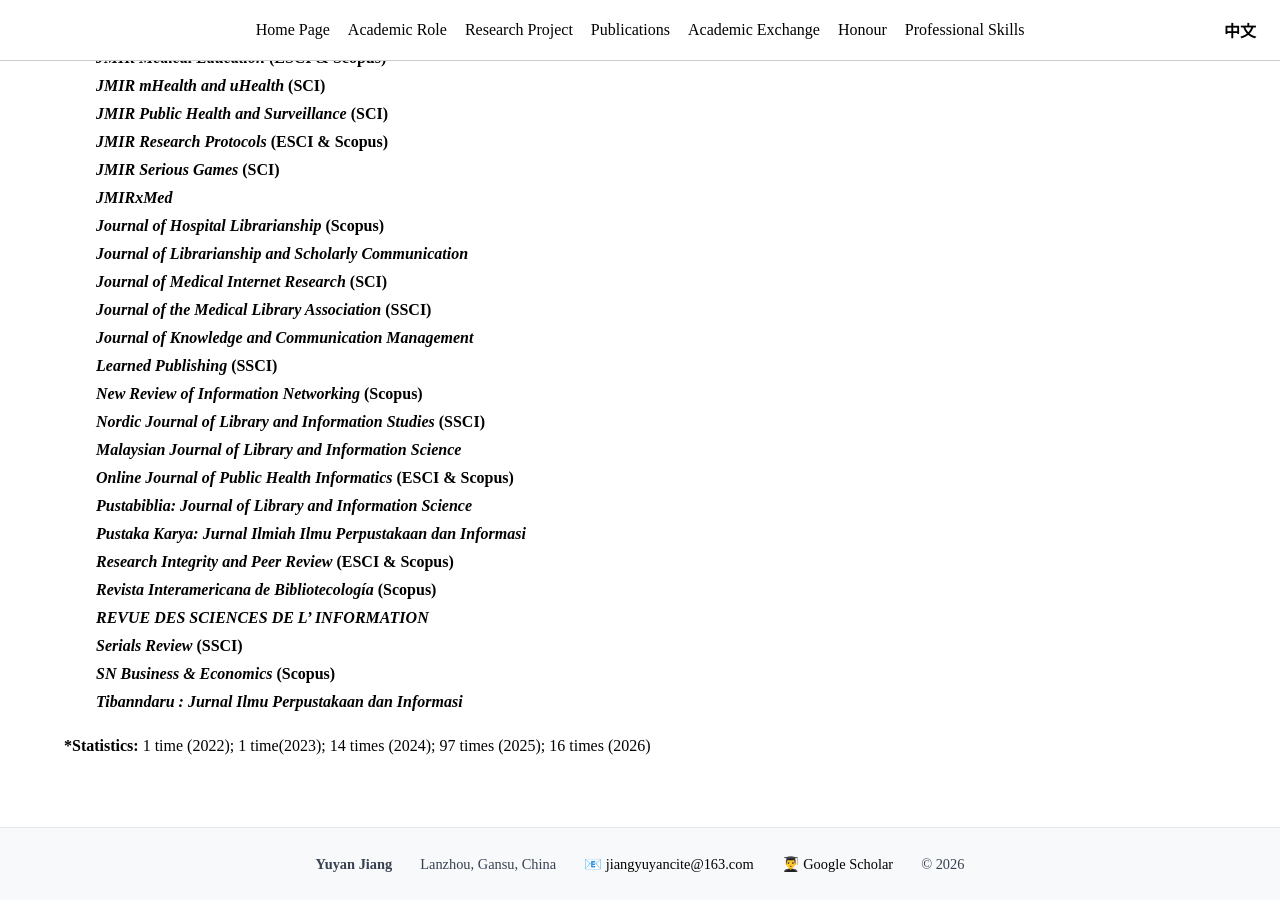
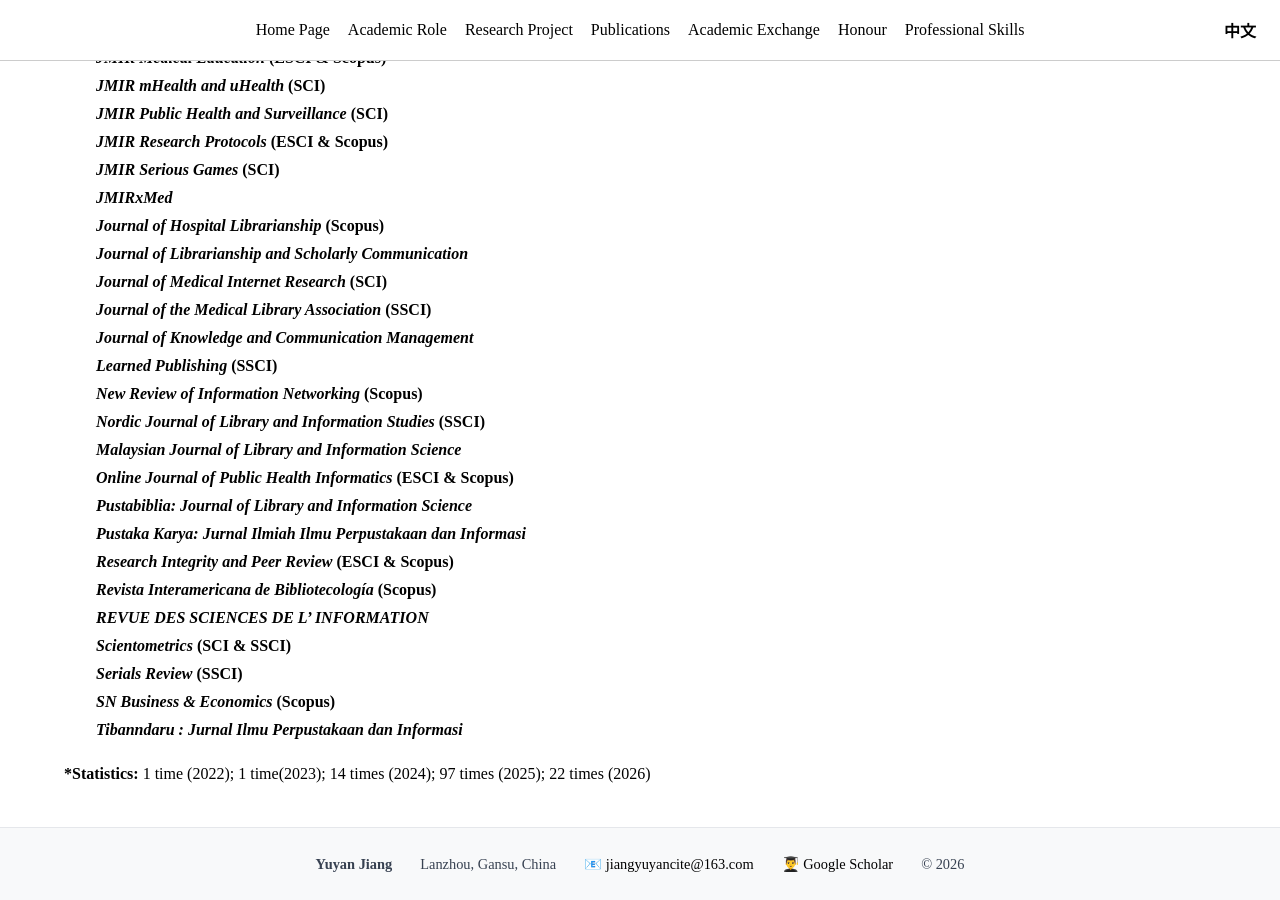
Before and after one commit to jiang-yuyan/Yuyan-Jiang-CV, a Jekyll site: the page built from role/roles.md, in a window 1280 px wide and 900 px high, scrolled down 1322 px. Built offline with Jekyll 4.4.1, drawn with Linux system fonts in a browser that asks for light colours; before the commit the page ends 2194 px from its top, so only the background shows below that.

Commit message:
Update roles.md

```diff
--- a/role/roles.md
+++ b/role/roles.md
@@ -70,8 +70,9 @@ __·Reviewer__ 🕵️‍♂️
 &#8195;&#8195;_**Research Integrity and Peer Review**_ **(ESCI & Scopus)**
 &#8195;&#8195;_**Revista Interamericana de Bibliotecología**_ **(Scopus)**
 &#8195;&#8195;_**REVUE DES SCIENCES DE L' INFORMATION**_
+&#8195;&#8195;_**Scientometrics**_ **(SCI & SSCI)**
 &#8195;&#8195;_**Serials Review**_ **(SSCI)**
 &#8195;&#8195;_**SN Business & Economics**_ **(Scopus)**
 &#8195;&#8195;_**Tibanndaru : Jurnal Ilmu Perpustakaan dan Informasi**_
 
-***Statistics:** 1 time (2022); 1 time(2023); 14 times (2024); 97 times (2025); 16 times (2026)
+***Statistics:** 1 time (2022); 1 time(2023); 14 times (2024); 97 times (2025); 22 times (2026)
```
